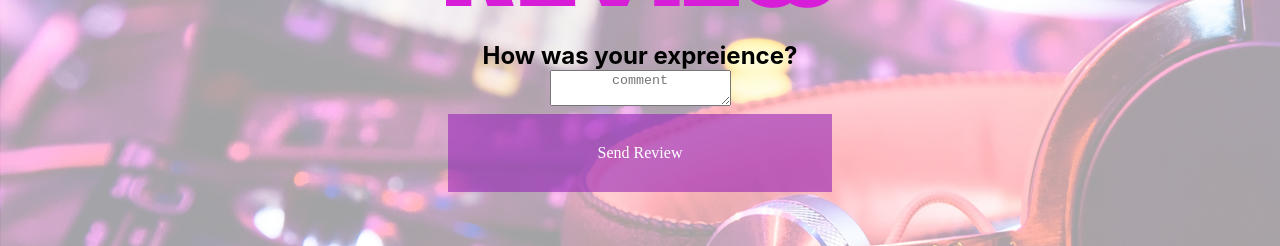
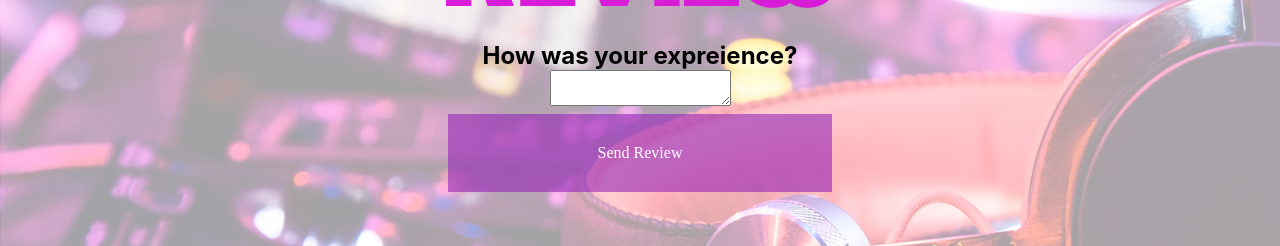
Before and after one commit to Mchicksr/The-Request-App-client, a React (Create React App) app: page /Review in a window 1280 px wide. Shown: the part 348-594 px from the top of the page. Built offline with nearby package versions, Linux system fonts and the light colour scheme; no server answers; a web font is replaced by a local one.

Commit message:
reviews are able to be sent

```diff
--- a/src/Review/Review.js
+++ b/src/Review/Review.js
@@ -1,16 +1,83 @@
-import React from 'react';
+import React, {Component} from 'react';
 import { Link } from 'react-router-dom'
 import './Review.css'
 
-function Review(){
+class Review extends Component{
+
+    constructor(props) {
+        super(props);
+        this.state = {
+            review:" "
+        }
+    }
+    reviewChanged(e) {
+        this.setState({
+            review: e.target.value
+        })
+    }
+
+    handleSubmit = (e) => {
+        e.preventDefault()
+        const { review } = this.state;
+        const newReview = { review }
+        const url = 'https://mighty-temple-37477.herokuapp.com/api/review'
+        const opt ={
+            method: 'post',
+            body: JSON.stringify(newReview),
+            headers: {
+                'content-Type': 'application/json'
+            }
+        }
+
+        fetch(url,opt)
+        .then(res => {
+            if(!res.ok) {
+                throw new Error('something went wrong please try again')
+            }
+            console.log(res)
+            return res.json()
+        })
+        .then(newReview => {
+            this.setState({
+                newReview:" "
+            })
+            this.props.handleAdd(newReview)
+        })
+        .catch(err => {
+            this.setState({
+                error:err.message
+            })
+            window.location.href='/review-sent'
+        })
+
+    }
+
+    onSubmit(e){
+        e.preventDefault()
+    }
+    render(){
     return(
         <div>
         <h1 class="neon">Review</h1>
     <h2>How was your expreience?</h2>
-    <textarea placeholder="comment"></textarea><br></br>
-    <Link to="Review-Sent" class="req">Send Review</Link>
+    <form
+    onSubmit={e => this.handleSubmit(e)} >
+        <textarea
+
+        value={this.state.review}
+        onChange={e => this.reviewChanged(e)}
+        placeholder="comment">
+        </textarea><br></br>
+        {/* <Link to="Review-Sent" class="req">Send Review</Link> */}
+        <button
+        type='submit'
+        className= "req" >
+            Send Review
+        </button>
+    </form>
     </div>
     )
+    }
 }
 
 export default Review;
```
